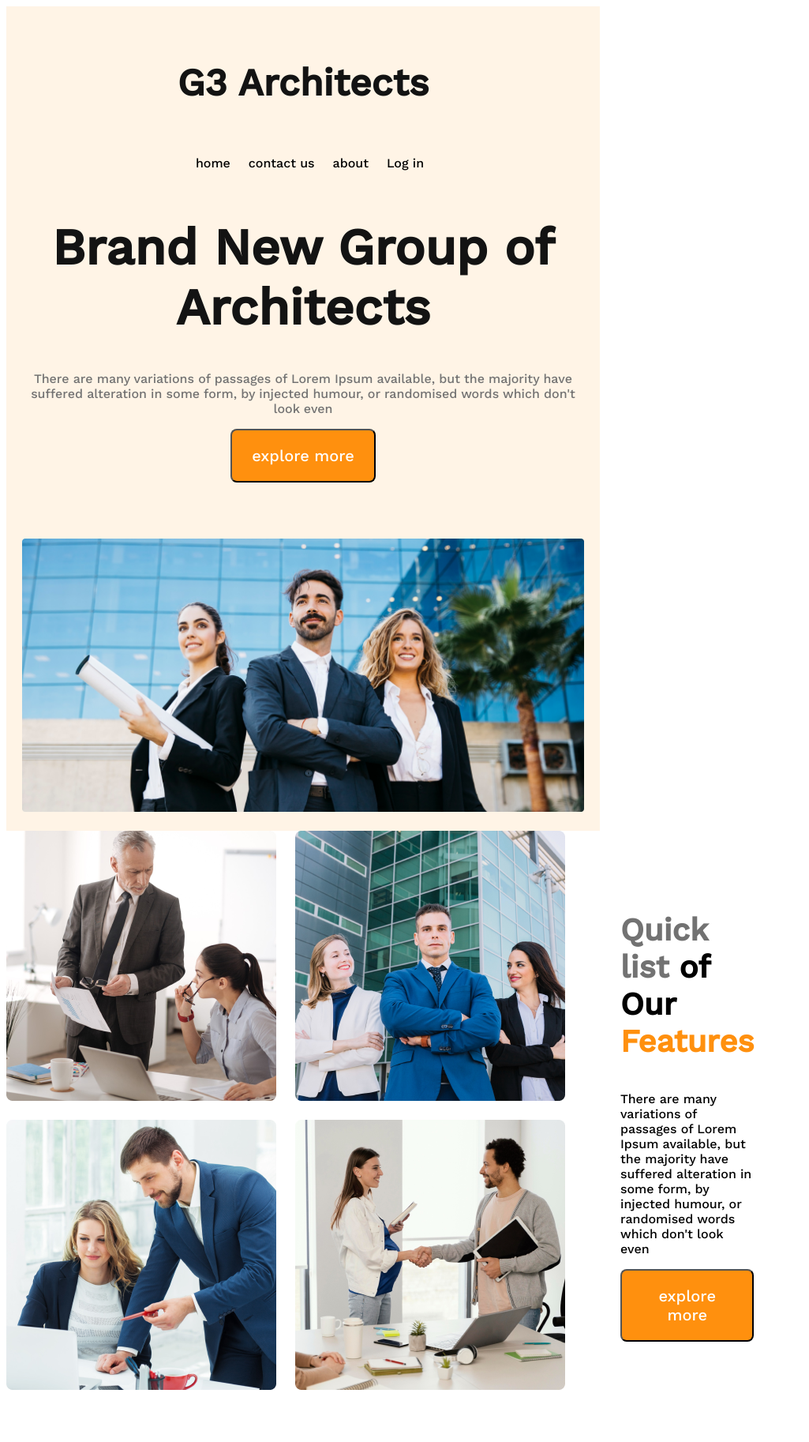
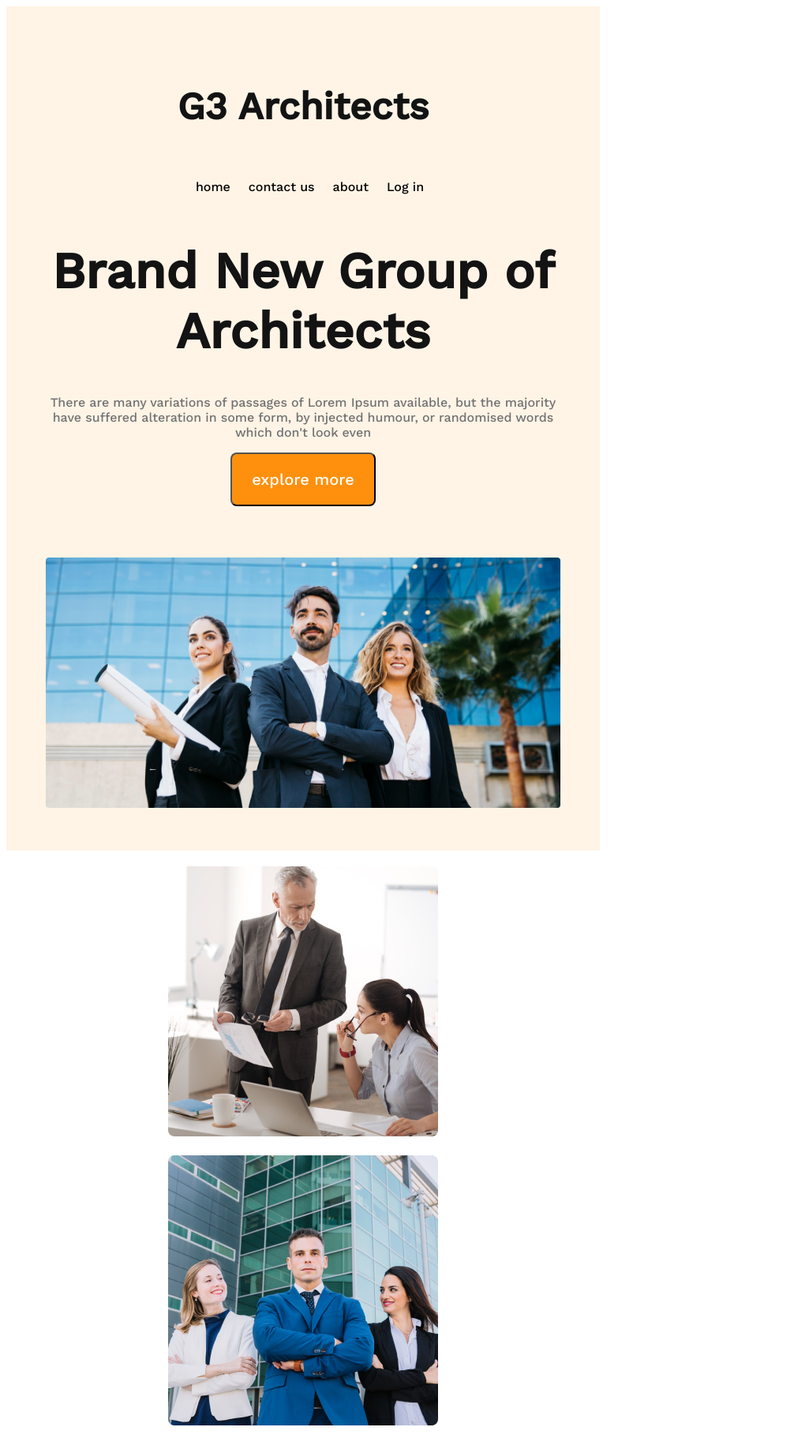
Before and after one commit to ebrahim778/my-projects--g3-archi, a plain HTML site: page index.html in a window 768 px wide. Shown: the top 1826 px of the page at 79% size, 1025 px wide, since content can reach past the window. Before the commit the page ends 1768 px from the top, so only its background shows below. Drawn offline with nearby package versions, Linux system fonts and the light colour scheme.

Commit message:
responsive done

```diff
--- a/archi.css
+++ b/archi.css
@@ -65,26 +65,10 @@ cursor: pointer;
     width: 100%;
     margin-top:10%;
 }
-@media screen and (max-width:576px) {
-    header{
-        padding:20px;
-    }
-    nav{
-        flex-direction:column;
-    }
-}
+
 /* medium devices */
 
-@media screen and (min-width:576px) and (max-width:960px) {
 
-    header{
-        padding:20px;
-    }
-    nav{
-        flex-direction:column;
-    }
-
-}
     /* main styles */
     main{
         max-width: 1200px;
@@ -93,6 +77,8 @@ cursor: pointer;
     .teams-contaner{
         display:flex;
         align-items: center;
+        margin-top: 20px;
+
     }
     .teams-img-cntainer{
         display: grid;
@@ -114,6 +100,37 @@ cursor: pointer;
     ..team-title .of-our {
         color:#131313;
     }
+
     .team-title .Features{
     color:#FF900E;
     }
+
+    @media screen and (max-width:576px)
+    {
+       header{
+           padding:20px;
+       }
+       nav,
+       .teams-contaner{
+           flex-direction:column;
+       }
+       .teams-img-cntainer{
+           grid-template-columns: 1fr;
+       }
+   }
+
+
+    @media screen and (min-width:576px) and (max-width:960px) {
+        header{
+            padding:50px;
+        }
+        nav,
+        .teams-contaner {
+            flex-direction:column;
+            padding-left: 70px;
+        padding-right: 70px;
+        }
+        .teams-img-cntainer{
+            grid-template-columns: 1fr;
+        }
+    }
```
